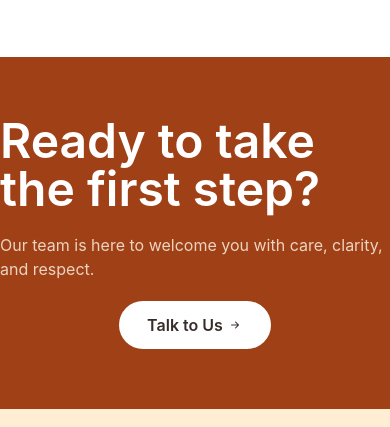
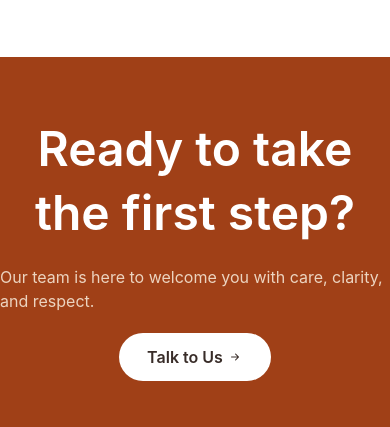
Before and after one commit to aymane-marki/AymaneMaki_FinalProject_Html-CSS, a website: page index.html in a window 390 px wide. Shown: the part 4807-5234 px from the top of the page. Drawn offline with nearby package versions, Linux system fonts and the light colour scheme.

Commit message:
make seventh section responsive

```diff
--- a/index.html
+++ b/index.html
@@ -236,7 +236,7 @@
       </div>
     </section>
     <section class="flex flex-col justify-center items-center gap-5 py-15 bg-[#a04017]">
-      <h2 class="text-white text-5xl font-semibold">Ready to take the first step?</h2>
+      <h2 class="text-white text-5xl font-semibold max-sm:text-center max-sm:leading-16">Ready to take the first step?</h2>
       <p class="text-[#ecd4c0] ">Our team is here to welcome you with care, clarity, and respect.</p>
       <button
         class="bg-white text-[#382c28] py-3 px-7  rounded-3xl font-semibold cursor-pointer hover:-translate-y-1  ">Talk
```
Also changed, not shown: public/css/output.css.
